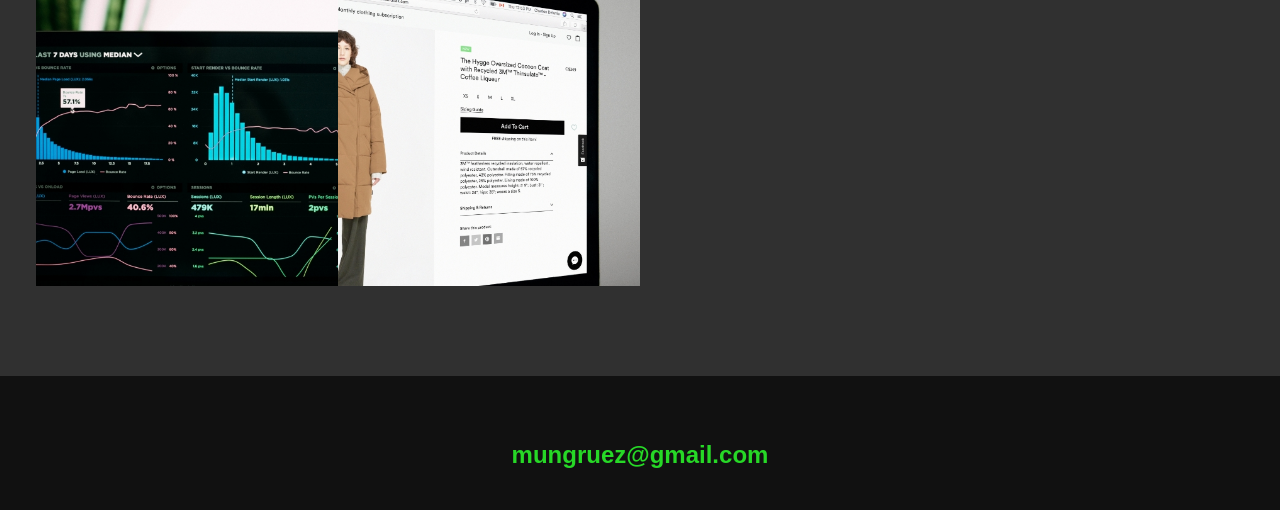
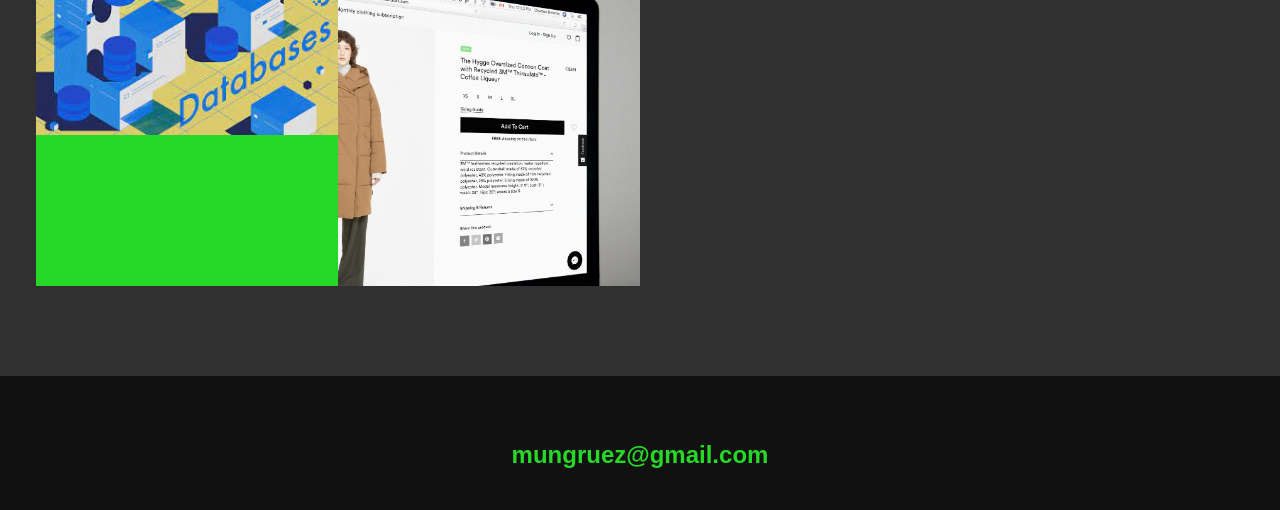
Before and after one commit to mungruez/myPortfolioWebsite, a plain HTML site: page index.html in a window 1280 px wide. Shown: the part 6201-6711 px from the top of the page. Drawn offline with nearby package versions, Linux system fonts and the light colour scheme.

Commit message:
Update index.html

```diff
--- a/index.html
+++ b/index.html
@@ -175,7 +175,7 @@
 
                 <!-- projects item 09 -->
                 <a href="#" class="projects-tile" target="_blank">
-                    <img src="img/projects-09.jpg" alt="" class="projects__img">
+                    <img src="img/databaseimg.jpg" alt="" class="projects__img">
                 </a>
 
                 <!-- projects item 0 0-->
```
